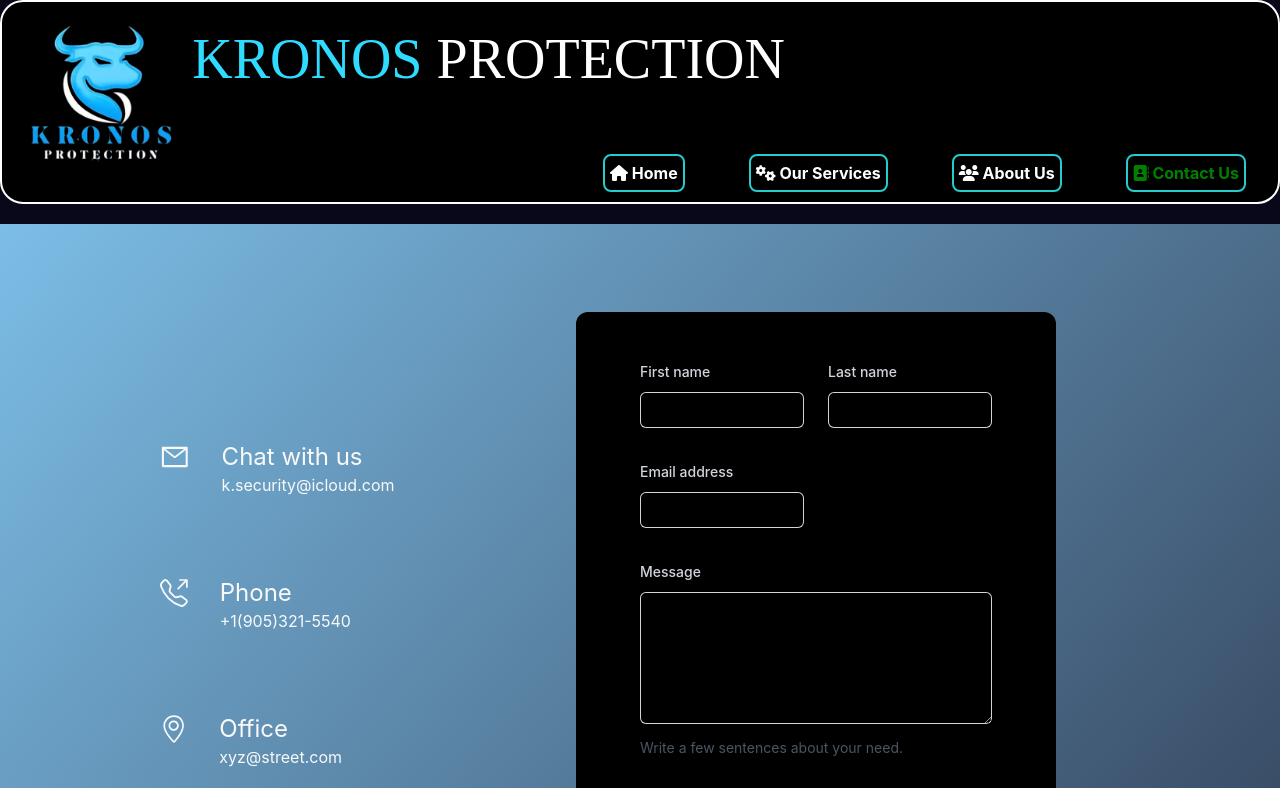
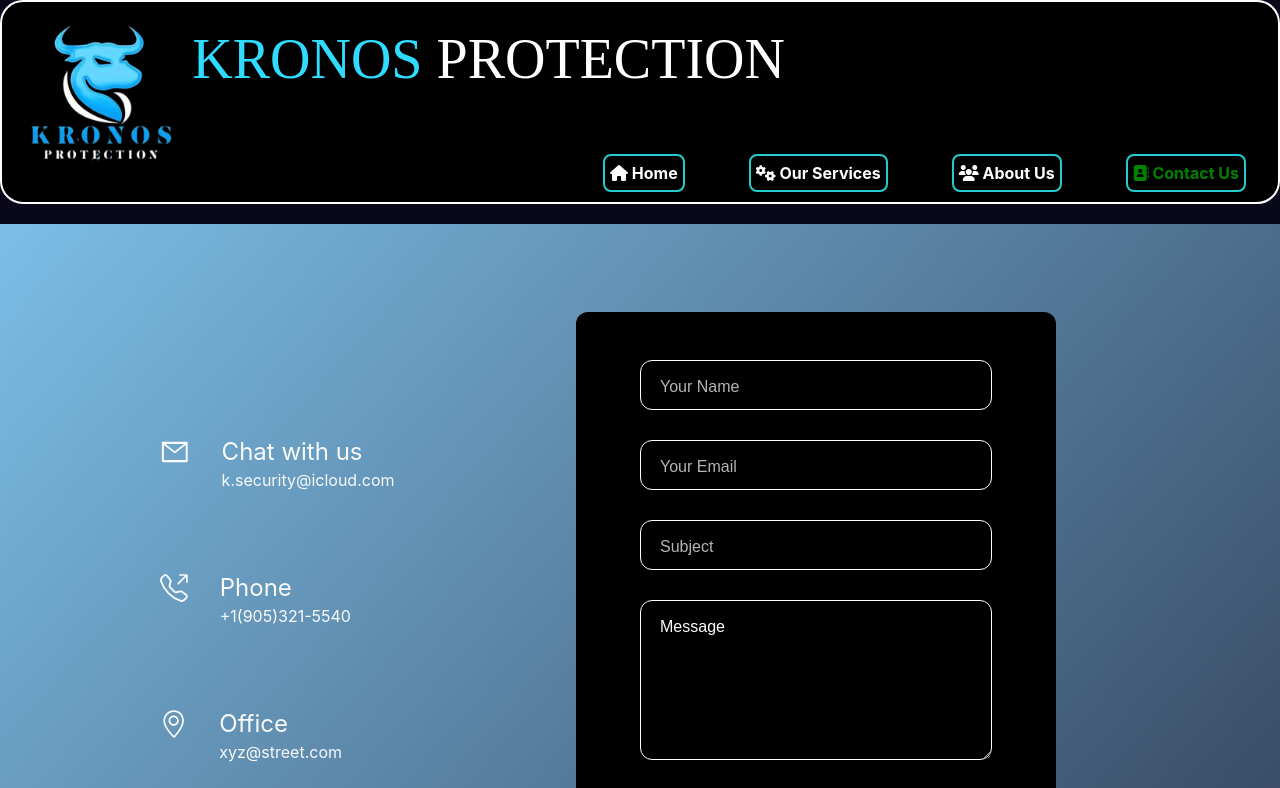
Before and after one commit to Akshita-02/KronosProtecti, a React (Create React App) app: page /contact in a window 1280 px wide. Shown: the top 788 px of the page. Built offline with nearby package versions, Linux system fonts and the light colour scheme.

Commit message:
corrected form inputs

```diff
--- a/src/Pages/contact/contact.css
+++ b/src/Pages/contact/contact.css
@@ -74,7 +74,7 @@
 
       box-shadow: 0px 0px 60px 5px rgba(0, 0, 0, 0.4);
 }
-
+/* outli */
 .subscribe:after {
       position: absolute;
       content: "";
@@ -88,8 +88,133 @@
 }
 
 
+.title {
+      color: #eee;
+      font-family: sans-serif;
+      font-size: 36px;
+      font-weight: 600;
+      margin-top: 30px;
+}
 
+.subtitle {
+      color: #eee;
+      font-family: sans-serif;
+      font-size: 16px;
+      font-weight: 600;
+      margin-top: 10px;
+}
 
+.input-container {
+      height: 50px;
+      position: relative;
+      width: 100%;
+}
+
+.ic1 {
+      margin-top: 40px;
+}
+
+.ic2 {
+      margin-top: 30px;
+}
+
+.input {
+      background-color: #000000;
+      border-radius: 12px;
+      border: 1px solid white;
+      box-sizing: border-box;
+      color: #eee;
+      font-size: 18px;
+      height: 100%;
+      outline: 0;
+      padding: 4px 20px 0;
+      width: 100%;
+}
+
+.input-message {
+      background-color: #000000;
+      border-radius: 12px;
+      border: 1px solid white;
+      box-sizing: border-box;
+      color: #eee;
+      font-size: 18px;
+      height: 10rem;
+      outline: 0;
+      padding: 4px 20px 0;
+      width: 100%;
+}
+
+.cut {
+      background-color: #000000;
+      border-radius: 10px;
+      height: 20px;
+      left: 20px;
+      position: absolute;
+      top: -20px;
+      transform: translateY(0);
+      transition: transform 200ms;
+      width: 100px;
+}
+
+.cut-short {
+      width: 76px;
+}
+
+.iLabel {
+      color: #fbfbfd;
+      font-family: sans-serif;
+      left: 20px;
+      line-height: 14px;
+      pointer-events: none;
+      position: absolute;
+      transform-origin: 0 50%;
+      transition: transform 200ms, color 200ms;
+      top: 20px;
+}
+
+.input:focus~.cut,
+.input-message:focus~.cut,
+.input-cont:focus~.cut {
+      transform: translateY(8px);
+}
+
+.input:focus~.iLabel,
+.input-message:focus~.ilabel{
+      transform: translateY(-30px) translateX(10px);
+}
+.input-cont:focus~.iLabel {
+      transform: translateY(-30px) translateX(6px);
+}
+
+.input:not(:focus)~.iLabel,
+.input-cont:not(:focus)~.ilabel {
+      color: #b6b4b4;
+}
+
+.input:focus~.iLabel,
+.input-cont:focus~.iLabel {
+      color: #9d9ea0;
+}
+
+.submit {
+      background-color: #08d;
+      border-radius: 12px;
+      border: 0;
+      box-sizing: border-box;
+      color: #ffffff;
+      cursor: pointer;
+      font-size: 18px;
+      height: 50px;
+      margin-top: 8rem;
+      text-align: center;
+      width: 30%;
+}
+
+/* position */
+
+.submit:active {
+      background-color: #06b;
+}
 
 
 
--- a/src/Pages/contact/index.jsx
+++ b/src/Pages/contact/index.jsx
@@ -49,91 +49,57 @@ const ContactUs = () => {
           </div>
           <form className="md:w-[80%] lg:w-[50%]   w-[100%] md:mx-[4rem]  md:px-[4rem] p-2 m-2 bg-black rounded-xl">
             <div className="border-b border-gray-900/10 pb-12">
-              <div className="mt-10 grid grid-cols-1 gap-x-6 gap-y-8 sm:grid-cols-6">
-                <div className="sm:col-span-3">
-                  <label
-                    htmlFor="first-name"
-                    className="block text-sm font-medium leading-6 text-gray-300 cursor-pointer"
-                  >
-                    First name
+              <div class="input-container ic1">
+                <input
+                  placeholder=""
+                  type="text"
+                  class="input"
+                  id="firstname"
+                />
+                <div class="cut"></div>
+                <label class="iLabel" for="yourname">
+                  Your Name
                 </label>
-                  <div className="mt-2">
-                    <input
-                      type="text"
-                      name="first-name"
-                      id="first-name"
-                      autoComplete="given-name"
-                      className="block bg-transparent w-full rounded-md  p-[1rem] py-1.5 text-white shadow-sm ring-1 ring-inset ring-gray-300 placeholder:text-gray-400 focus:ring-2   sm:text-sm sm:leading-6"
-                    />
-                  </div>
               </div>
 
-                <div className="sm:col-span-3">
-                  <label
-                    htmlFor="last-name"
-                    className="block text-sm font-medium leading-6 text-gray-300 cursor-pointer"
-                  >
-                    Last name
+              <div class="input-container ic2 ">
+                <input placeholder="" type="text" class="input" id="email" />
+                <div class="cut"></div>
+                <label class="iLabel" for="email">
+                  Your Email
                 </label>
-                  <div className="mt-2">
-                    <input
-                      type="text"
-                      name="last-name"
-                      id="last-name"
-                      autoComplete="family-name"
-                      className="block bg-transparent w-full rounded-md  py-1.5 text-white shadow-sm ring-1 ring-inset ring-gray-300 p-[1rem] placeholder:text-gray-400 focus:ring-2   sm:text-sm sm:leading-6"
+              </div>
+              <div class="input-container ic2">
+                <input placeholder="" type="text" class="input" id="email" />
+                <div class="cut cut-short"></div>
+                <label class="iLabel" for="email">
+                  Subject
+                </label>
+              </div>
+              <div class=" ic2 relative ">
+                <textarea
+                  placeholder=""
+                  cols={10}
+                  class="input-message input-cont"
+                  id="message"
                 />
-                  </div>
-                </div>
-
-                <div className="sm:col-span-3 ">
-                  <label
-                    htmlFor="email"
-                    className="block text-sm font-medium leading-6 text-gray-300 cursor-pointer"
-                  >
-                    Email address
-                  </label>
-                  <div className="mt-2">
-                    <input
-                      id="email"
-                      name="email"
-                      type="email"
-                      autoComplete="email"
-                      className="block bg-transparent w-full rounded-md  py-1.5 ttext-whiteshadow-sm ring-1 ring-inset p-[1rem] ring-gray-300 placeholder:text-gray-400 focus:ring-2   sm:text-sm sm:leading-6"
-                    />
-                  </div>
-                </div>
-                <div className="col-span-full">
-                  <label
-                    htmlFor="about"
-                    className="block text-sm font-medium leading-6 text-gray-300 cursor-pointer"
-                  >
+                <div class="cut cut-short"></div>
+                <label class="iLabel" for="message">
                   Message
                 </label>
-                  <div className="mt-2">
-                    <textarea
-                      id="about"
-                      name="about"
-                      rows={5}
-                      className="block bg-transparent w-full rounded-md border-0 py-1.5 ttext-whiteshadow-sm ring-1 ring-inset ring-gray-300 placeholder:text-gray-400 focus:ring-2   sm:text-sm sm:leading-6 p-[1rem]"
-                      defaultValue={""}
-                    />
               </div>
-                  <p className="mt-3 text-sm leading-6 text-gray-600">
-                    Write a few sentences about your need.
-                  </p>
+              <div className="flex justify-center mt-6 ">
+                <button
+                  class=" mx-auto bg-blue-500 hover:bg-blue-400 px-4 py-2 rounded-md"
+                  type="text"
+                >
+                  submit
+                </button>
               </div>
-              </div>
-            </div>
-
-            <div className="my-6 flex items-center justify-center gap-x-6">
-              <button class="btn1 py-4" style={{ "vertical-align": "middle" }}>
-                <span>Send</span>
-              </button>
             </div>
           </form>
         </div>
-        <div  className="lg:py-[2rem] pb-[4rem]">
+        <div className="lg:py-[2rem] pb-[4rem]">
           <p>
             {" "}
             Our team of highly trained professionals is ready to address your
@@ -152,8 +118,8 @@ const ContactUs = () => {
           </p>
           <p>
             {" "}
-            To get in touch with us, please fill out the form, and one of
-            our representatives will contact you shortly:
+            To get in touch with us, please fill out the form, and one of our
+            representatives will contact you shortly:
           </p>
         </div>
       </div>
@@ -191,10 +157,10 @@ const ContactUs = () => {
           <div>
             <p className="mb-4">What should we do to improve:</p>
 
-            <div class="bg-transparent subscribe focus:outline-none text-white w-full xl:w-[30rem] md:w-[50%]">
+            <div class="bg-transparent rounded-lg subscribe focus:outline-none text-white w-full xl:w-[30rem] md:w-[50%]">
               <textarea
                 placeholder="Your contibutions..."
-                className="subscribe-input bg-transparent border-[#1867df] border-2 rounded-xl w-full p-4 h-[10rem]  "
+                className="subscribe-input focus:outline-none bg-transparent border-[#1867df] border rounded-xl w-full p-4 h-[10rem]  "
                 name="contributions"
               />
               <br />
```
Lines whose indentation alone changed are shown as unchanged.
